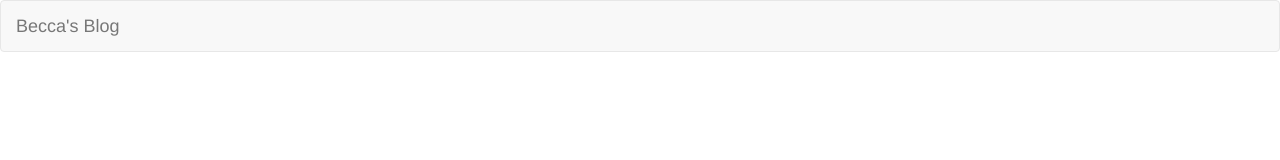
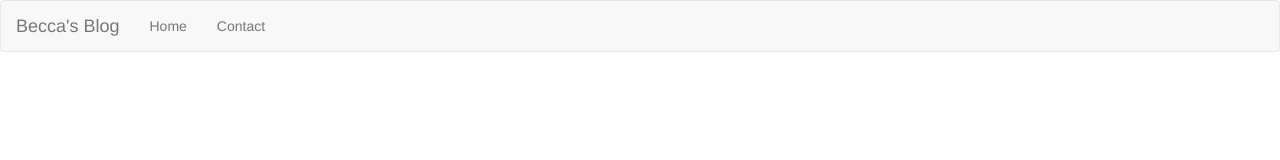
Before and after one commit to rafferkd/blog-project, an Angular app: page / in a window 1280 px wide. Shown: the top 160 px of the page. Built offline with nearby package versions, Linux system fonts and the light colour scheme.

Commit message:
Test for SASS

```diff
--- a/src/app/navigation.component.html
+++ b/src/app/navigation.component.html
@@ -3,8 +3,9 @@
         <div class='container-fluid'>
             <a class='navbar-brand'>{{pageTitle}}</a>
             <ul class='nav navbar-nav'>
-                <!-- <li><a [routerLink]="['/welcome']">Home</a></li>
-                <li><a [routerLink]="['/products']">Product List</a></li>
+                <li><a href="#">Home</a></li>
+                <li><a>Contact</a></li>
+                <!-- <li><a [routerLink]="['/products']">Product List</a></li>
                 <li><a [routerLink]="['/productEdit/0']">Add Product</a></li> -->
             </ul>
         </div>
--- a/src/stylesheets/main.scss
+++ b/src/stylesheets/main.scss
@@ -10,3 +10,10 @@
 // Third-party
 // @import "vendor/colorpicker";
 // @import "vendor/jquery.ui.core";
+
+$primary-color: #b0eb00;
+
+
+a {
+  color: $primary-color;
+}
--- a/src/stylesheets/modules/_colors.scss
+++ b/src/stylesheets/modules/_colors.scss
@@ -0,0 +1,6 @@
+$primary-color: #b0eb00;
+
+
+.navbar-default {
+  background: $primary-color !important;
+}
```
Also changed, not shown: .angular-cli.json.
